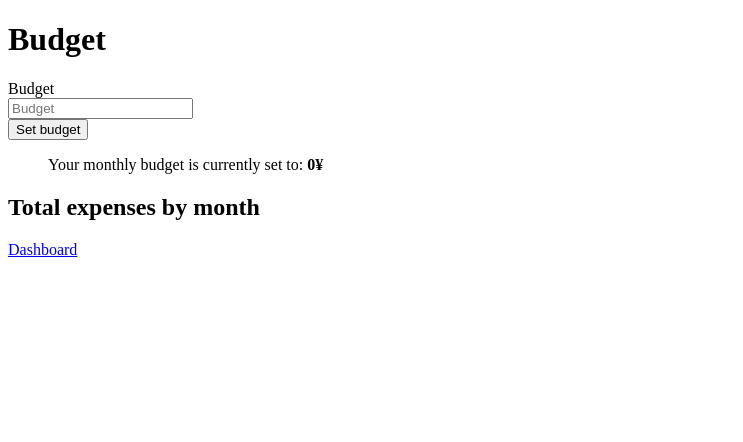
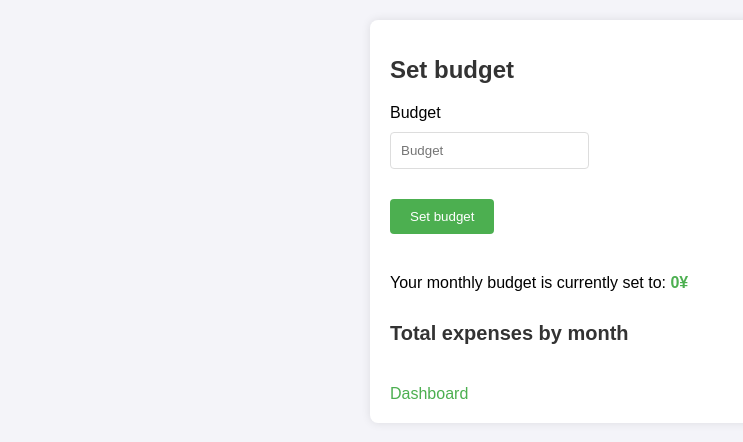
Before and after one commit to Giordy03/ExpensesTracker, a Flask app: page /budget in a window 1280 px wide. Shown: the top 442 px of the page, without its empty margins (0-743 px from the left). Run offline with Flask 3, Linux system fonts and the light colour scheme; a user stored in the database is signed in.

Commit message:
CSS file
Usage of very simple css file to have a better UI than just plain HTML. Implemented so far for home, login, register, dashboard, budget

```diff
--- a/app.py
+++ b/app.py
@@ -116,8 +116,29 @@ def login():
 @app.route("/dashboard", methods=["GET", "POST"])
 @login_required
 def dashboard():
-    return render_template("dashboard.html")
+    user_id = str(current_user.id)
+    monthly_expenses, remaining_budget, average_expense_remaining_days = calculate_monthly_expenses(user_id)
+    current_month = f"{datetime.now().month}-{datetime.now().year}"
+    if current_month in remaining_budget.keys():
+        remaining_budget = remaining_budget[current_month]
+    else:
+        remaining_budget = budgets[user_id]
+        today = datetime.now()
+        last_day_of_month = monthrange(today.year, today.month)[1]
+        days_remaining = last_day_of_month - today.day + 1
+        average_expense_remaining_days = remaining_budget / days_remaining
+    # user_income = sum([float(inc["amount"]) for inc in income.get(user_id, [])])
+    user_expenses = sum([float(exp["amount"]) for exp in expenses.get(user_id, [])])
+    user_budget = budgets.get(user_id, 0)
+    # return render_template("dashboard.html", user_income=user_income, user_expenses=user_expenses,
+    #                        user_budget=user_budget, monthly_expenses=monthly_expenses,
+    #                        remaining_budget=remaining_budget,
+    #                        average_expense_remaining_days=average_expense_remaining_days)
 
+    return render_template("dashboard.html", user_expenses=user_expenses,
+                           user_budget=user_budget, monthly_expenses=monthly_expenses,
+                           remaining_budget=remaining_budget,
+                           average_expense_remaining_days=average_expense_remaining_days)
 
 @app.route("/logout", methods=["GET", "POST"])
 @login_required
@@ -141,10 +162,10 @@ def register():
 @app.route("/add_category", methods=["GET", "POST"])
 @login_required
 def add_category():
-    form = CategoryForm()
+    form_category = CategoryForm()
     existing_categories = categories.get(str(current_user.id), [])
-    if form.validate_on_submit():
-        new_category = form.name.data
+    if form_category.validate_on_submit():
+        new_category = form_category.name.data
         if str(current_user.id) not in categories:
             categories[str(current_user.id)] = []
         categories[str(current_user.id)].append(new_category)
@@ -160,14 +181,34 @@ def add_category():
             write_to_file(CATEGORIES_FILE, categories)
             flash(f"Category {category_to_delete} has been deleted successfully")
 
-    return render_template("add_category.html", form=form, categories=existing_categories)
+    return render_template("add_category.html", form_cat=form_category, categories=existing_categories)
 
 
 @app.route("/add_expense", methods=["GET", "POST"])
 @login_required
 def add_expense():
+    form_category = CategoryForm()
+    existing_categories = categories.get(str(current_user.id), [])
     form = ExpenseForm()
     form.category.choices = [(cat, cat) for cat in categories.get(str(current_user.id), [])]
+    if form_category.validate_on_submit():
+        new_category = form_category.name.data
+        if str(current_user.id) not in categories:
+            categories[str(current_user.id)] = []
+        categories[str(current_user.id)].append(new_category)
+        write_to_file(CATEGORIES_FILE, categories)
+        flash(f"Category '{new_category}' added successfully!")
+        return redirect(url_for("add_category"))
+
+    if request.method == "POST" and "delete" in request.form:
+        category_to_delete = request.form.get("delete")
+        if category_to_delete in existing_categories:
+            existing_categories.remove(category_to_delete)
+            categories[str(current_user.id)] = existing_categories
+            write_to_file(CATEGORIES_FILE, categories)
+            flash(f"Category {category_to_delete} has been deleted successfully")
+        return render_template("add_expense.html", form=form, form_cat=form_category, categories=existing_categories)
+
     if form.validate_on_submit():
         if str(current_user.id) not in expenses:
             expenses[str(current_user.id)] = []
@@ -181,7 +222,7 @@ def add_expense():
         expenses[str(current_user.id)].append(expense_data)
         write_to_file(EXPENSES_FILE, expenses)
         return redirect(url_for("dashboard"))
-    return render_template("add_expense.html", form=form)
+    return render_template("add_expense.html", form=form, form_cat=form_category, categories=existing_categories)
 
 
 @app.route("/expenses", methods=["GET", "POST"])
--- /dev/null
+++ b/static/budget.css
@@ -0,0 +1,101 @@
+/* General styles for the body and container */
+body {
+    font-family: Arial, sans-serif;
+    background-color: #f4f4f9;
+    display: flex;
+    flex-direction: column;
+    align-items: center;
+    padding: 20px;
+    margin: 0;
+}
+
+.container {
+    background-color: #ffffff;
+    padding: 20px;
+    border-radius: 8px;
+    box-shadow: 0 0 10px rgba(0, 0, 0, 0.1);
+    width: 500px;
+    text-align: left;
+}
+
+/* Styles for form elements */
+form {
+    display: flex;
+    flex-direction: column;
+    align-items: flex-start;
+    margin-bottom: 20px;
+}
+
+input[type="text"] {
+    padding: 10px;
+    margin: 10px 0;
+    border: 1px solid #ddd;
+    border-radius: 4px;
+    width: 100%;
+    box-sizing: border-box;
+}
+
+input[type="submit"] {
+    padding: 10px 20px;
+    margin: 20px 0;
+    border: none;
+    border-radius: 4px;
+    background-color: #4CAF50;
+    color: white;
+    cursor: pointer;
+}
+
+input[type="submit"]:hover {
+    background-color: #45a049;
+    display: inline-block;
+}
+
+/* Styles for headings */
+h1 {
+    font-size: 24px;
+    color: #333;
+    margin-bottom: 20px;
+}
+
+h2 {
+    font-size: 20px;
+    margin-top: 30px;
+    color: #333;
+    margin-bottom: 20px;
+}
+
+/* Styles for list */
+ul {
+    list-style-type: none;
+    padding: 0;
+    list-style-position: inside;
+}
+
+ul li {
+    margin-bottom: 10px;
+    line-height: 1.5;
+    list-style-position: inside;
+    list-style-type: circle;
+}
+
+b {
+    color: #4CAF50;
+}
+
+/* Styles for links */
+a {
+    color: #4CAF50;
+    text-decoration: none;
+    margin-top: 20px;
+    display: inline-block;
+}
+
+a:hover {
+    text-decoration: underline;
+}
+
+/* Additional styles for error messages */
+.flash {
+    color: red;
+    margin: 10px 0;
+}
--- a/templates/add_category.html
+++ b/templates/add_category.html
@@ -20,9 +20,9 @@
     </ul>
 
     <form method="POST">
-        {{ form.hidden_tag() }}
-        {{ form.name.label }} {{ form.name }}
-        {{ form.submit }}
+        {{ form_cat.hidden_tag() }}
+        {{ form_cat.name.label }} {{ form_cat.name }}
+        {{ form_cat.submit }}
     </form>
 
     <a href="{{ url_for('dashboard') }}">Dashboard</a>
--- a/templates/budget.html
+++ b/templates/budget.html
@@ -3,16 +3,21 @@
 <head>
     <meta charset="UTF-8">
     <title>Budget</title>
+    <link rel="stylesheet" type="text/css" href="{{ url_for('static', filename='budget.css') }}">
 </head>
+
 <body>
-    <h1>Budget</h1>
+    <div class="container">
+    <h1>Set budget</h1>
     <form method="post">
         {{ form.hidden_tag() }}
         <div>{{ form.budget.label }}</div>
         <div>{{ form.budget }}</div>
         <div>{{ form.submit }}</div>
     </form>
+
     <ul> Your monthly budget is currently set to: <b>{{ user_budget }}¥</b></ul>
+
     <h2>Total expenses by month</h2>
     <ul>
         {% for month, expense in monthly_expenses.items() %}
@@ -22,7 +27,7 @@
                     remaining budget: <b>{{ "%.2f" | format(remaining_budget[month]) }}¥</b><br>
                 {% else %} overspent: <b>{{ "%.2f" | format(remaining_budget[month]) | absolute }}¥</b><br>
                 {% endif %}
-                Average expense per dey: {{ "%.2f" | format(average_daily_expense[month]) }}¥<br>
+                Average expense per day: {{ "%.2f" | format(average_daily_expense[month]) }}¥<br>
                 {% if month == current_month  %}
                     Average expense per day to remain in the monthly budget:
                         {{ "%.2f" | format(expense_remaining_days) }}¥<br>
@@ -30,6 +35,9 @@
             </li>
         {% endfor %}
     </ul>
+
     <a href="{{ url_for('dashboard') }}">Dashboard</a>
+
+    </div>
 </body>
 </html>
--- a/templates/login.html
+++ b/templates/login.html
@@ -4,9 +4,11 @@
 <head>
     <meta charset="UTF-8">
     <title>Login</title>
+    <link rel="stylesheet" type="text/css" href="{{ url_for('static', filename='login.css') }}">
 </head>
 
 <body>
+    <div class="container">
         <h1>Login Page</h1>
         <form method="post" action="">
             {{ form.hidden_tag() }}
@@ -15,6 +17,7 @@
             {{ form.submit }}
         </form>
         <a href="{{ url_for('register') }}">Don't have an account? Sign Up</a>
+    </div>
 </body>
 
 </html>
--- a/templates/register.html
+++ b/templates/register.html
@@ -4,9 +4,11 @@
 <head>
     <meta charset="UTF-8">
     <title>Register</title>
+    <link rel="stylesheet" type="text/css" href="{{ url_for('static', filename='register.css') }}">
 </head>
 
 <body>
+    <div class="container">
     <h1>Register Page</h1>
     <form method="post" action="">
         {{ form.hidden_tag() }}
@@ -15,6 +17,7 @@
         {{ form.submit }}
     </form>
     <a href="{{ url_for('login') }}">Already have an account? Log In</a>
+    </div>
 </body>
 
 </html>
```
Also changed, not shown: static/dashboard.css (added, +38 -0 lines), static/home.css (added, +39 -0 lines), static/login.css (added, +76 -0 lines), static/register.css (added, +60 -0 lines), templates/add_expense.html (+23 -1 lines), templates/dashboard.html (+8 -1 lines), templates/home.html (+7 -3 lines). Lines whose indentation alone changed are shown as unchanged.
